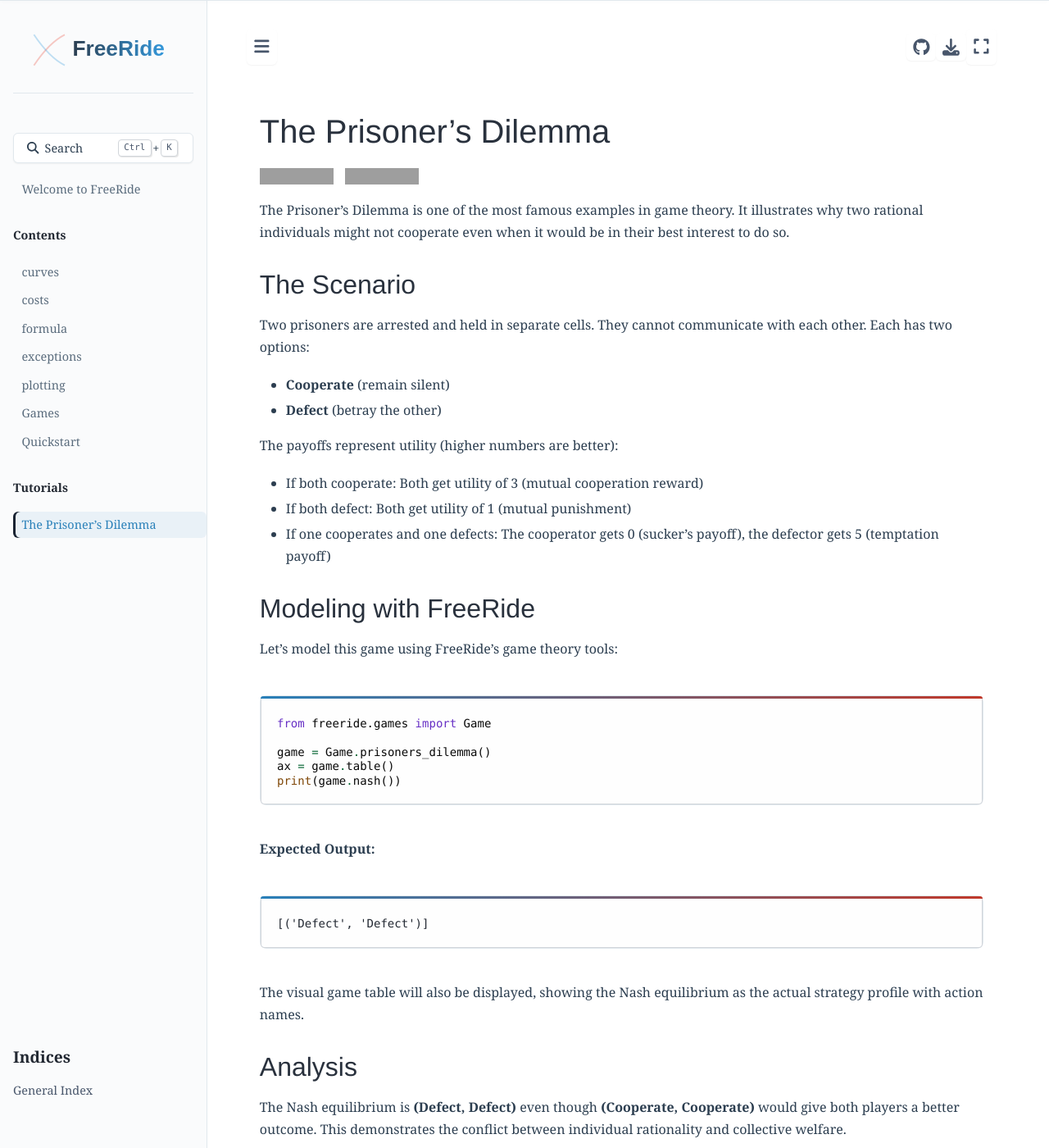
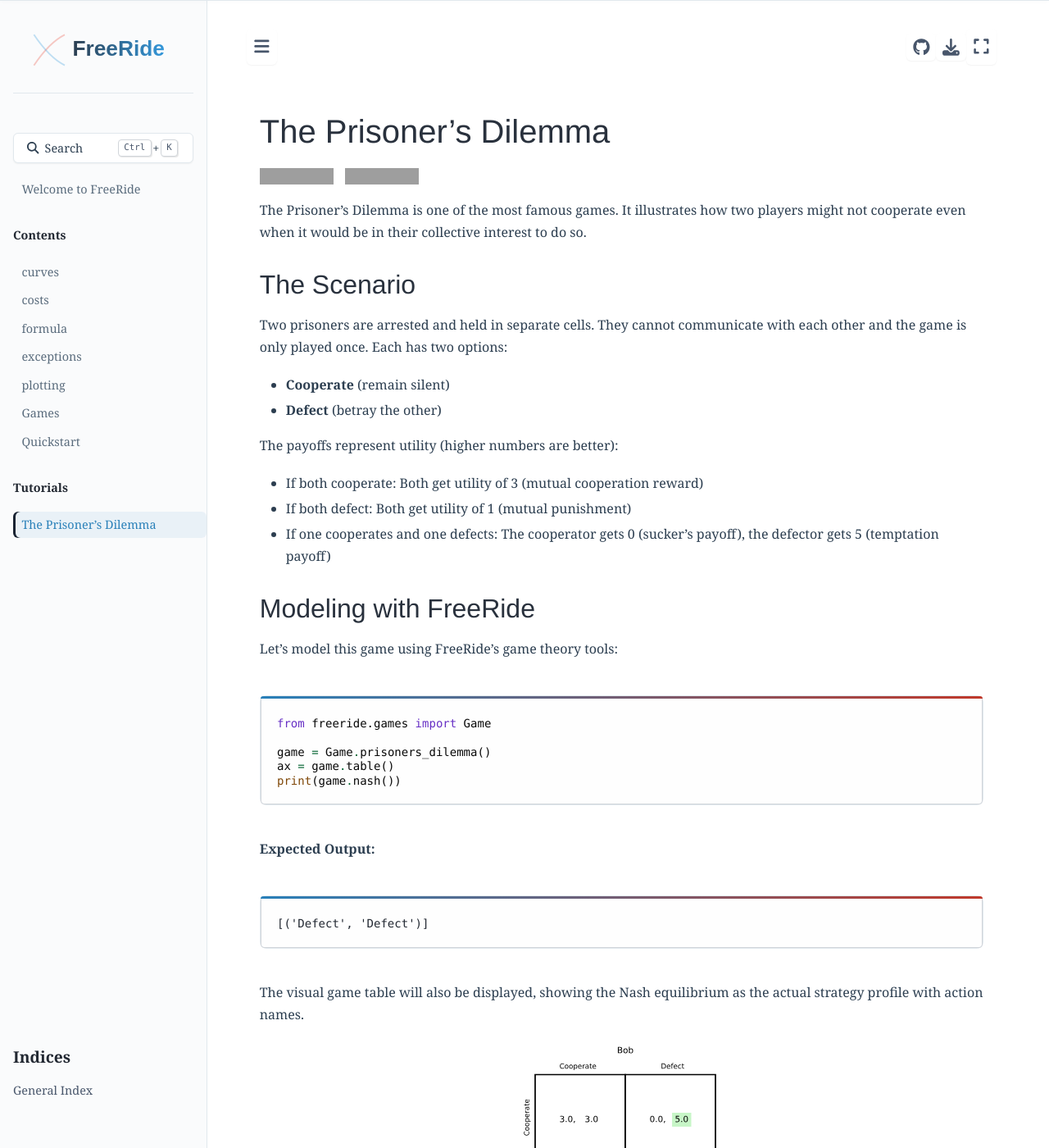
Before and after one commit to alexanderthclark/FreeRide, a Sphinx documentation site: the page built from docs/tutorials/prisoners_dilemma.rst, in a window 1280 px wide and 1400 px high. Shown: the whole window at 82% size. Built offline with Sphinx 7.4.7 and the Sphinx Book theme 1.1.4, drawn with Linux system fonts in a browser that asks for light colours; some of the changed text lies outside the part shown; grey boxes are pictures that could not be loaded.

Commit message:
Add game table SVG to Prisoner's Dilemma tutorial
- Include visual game table SVG below expected output
- Shows payoff matrix with Nash equilibrium highlighted
- Complements the code output with visual representation

```diff
--- a/docs/tutorials/prisoners_dilemma.rst
+++ b/docs/tutorials/prisoners_dilemma.rst
@@ -12,13 +12,13 @@ The Prisoner's Dilemma
      </a>
    </div>
 
-The Prisoner's Dilemma is one of the most famous examples in game theory. It illustrates why two
-rational individuals might not cooperate even when it would be in their best interest to do so.
+The Prisoner's Dilemma is one of the most famous games. It illustrates how two
+players might not cooperate even when it would be in their collective interest to do so.
 
 The Scenario
 ------------
 
-Two prisoners are arrested and held in separate cells. They cannot communicate with each other.
+Two prisoners are arrested and held in separate cells. They cannot communicate with each other and the game is only played once.
 Each has two options:
 
 - **Cooperate** (remain silent)
@@ -52,18 +52,10 @@ Let's model this game using FreeRide's game theory tools:
 The visual game table will also be displayed, showing the Nash equilibrium as the actual
 strategy profile with action names.
 
-Analysis
---------
-
-The Nash equilibrium is **(Defect, Defect)** even though **(Cooperate, Cooperate)** would give
-both players a better outcome. This demonstrates the conflict between individual rationality
-and collective welfare.
-
-**Key Insights:**
-
-- Each player has a **dominant strategy** to defect
-- The equilibrium outcome is **Pareto inefficient**
-- This explains many real-world cooperation problems
+.. image:: game_table.svg
+   :alt: Prisoner's Dilemma game table showing payoffs and Nash equilibrium
+   :align: center
+   :width: 400px
 
 
 Try It Yourself
```
Also changed, not shown: docs/tutorials/game_table.svg (added).
